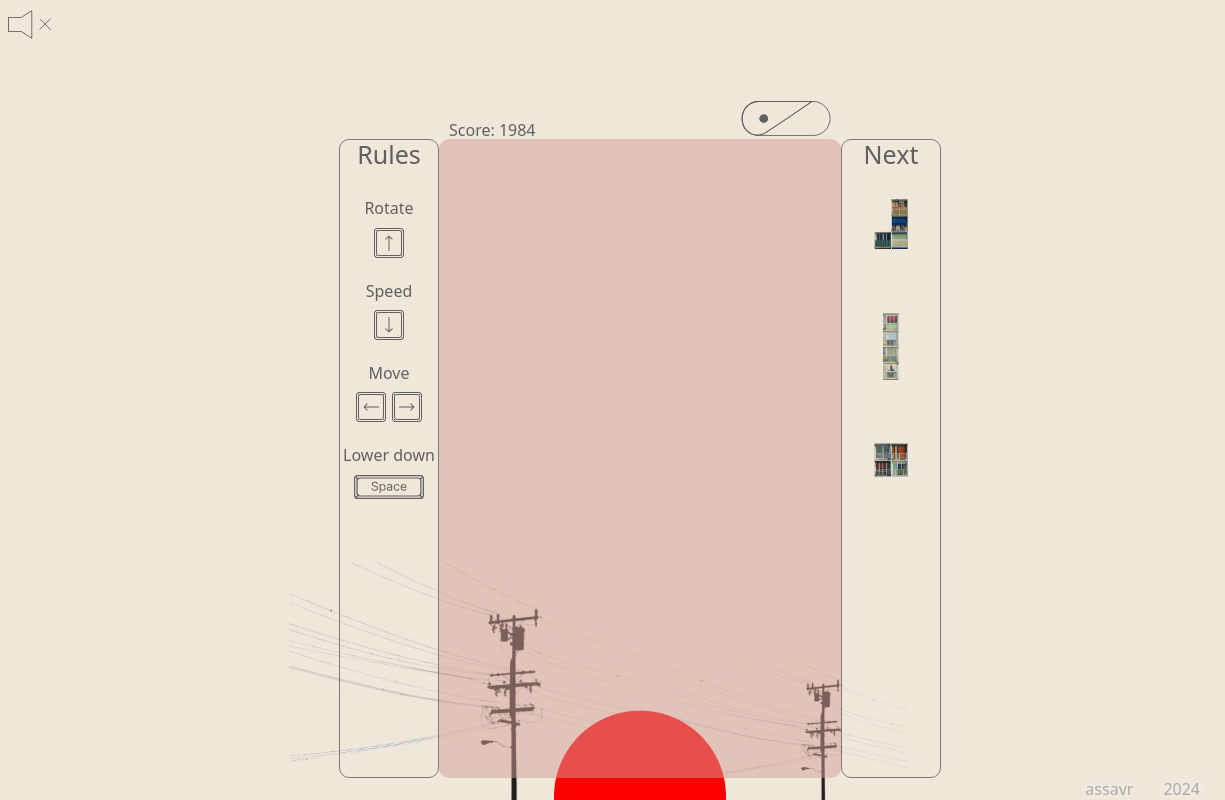
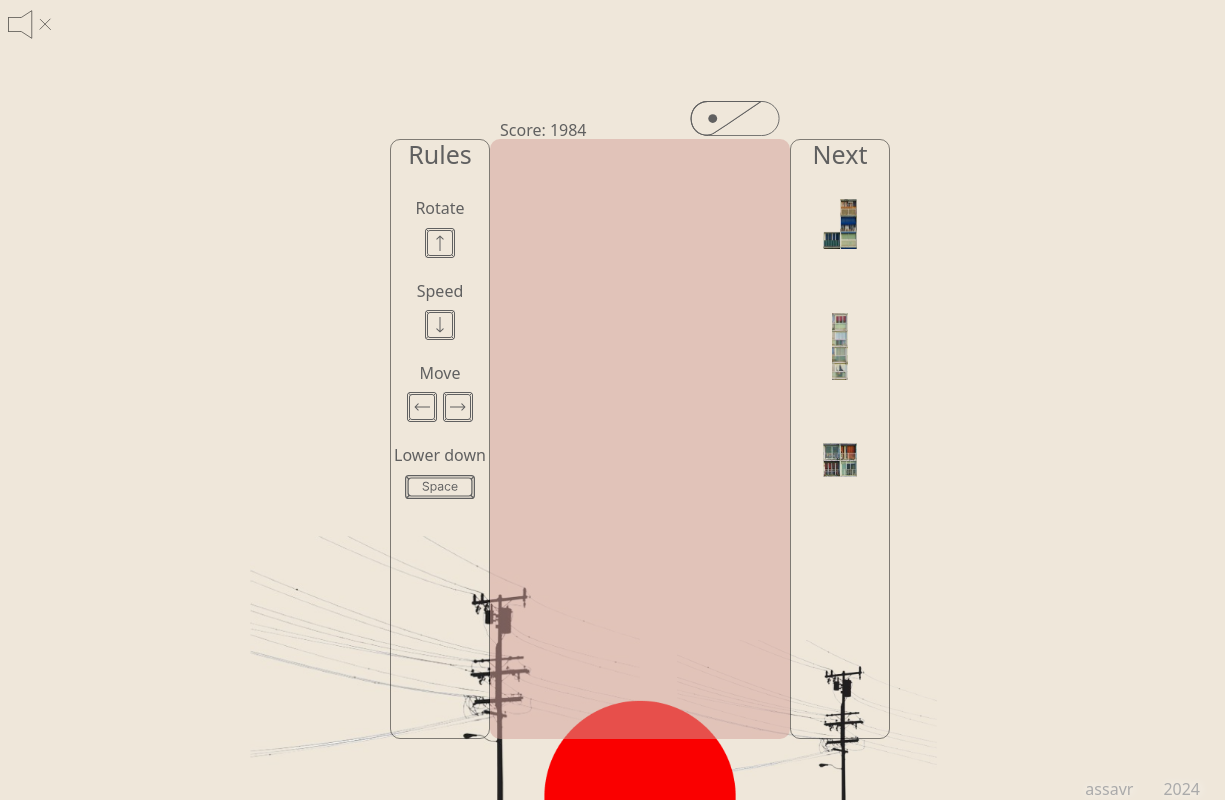
Before and after one commit to savryna/tetris-game, a website built with Vite: page random-game/index.html in a window 1280 px wide. Shown: the full height of the page, 0-1225 px from the left. Built offline with nearby package versions, Linux system fonts and the light colour scheme.

Commit message:
feat: add adaptive

```diff
--- a/random-game/index.html
+++ b/random-game/index.html
@@ -3,8 +3,9 @@
   <head>
     <meta charset="UTF-8" />
     <meta name="viewport" content="width=device-width, initial-scale=1.0" />
+    <link rel="icon" type="image/svg+xml" href="./src/img/svg/favicon.svg" />
     <link rel="stylesheet" href="./src/style/style.css" />
-    <title>Document</title>
+    <title>Tetris</title>
   </head>
   <body class="body">
     <div class="header">
--- a/random-game/src/style/style.css
+++ b/random-game/src/style/style.css
@@ -69,7 +69,7 @@ ul {
 }
 
 .main-top {
-  width: 402px;
+  width: 400px;
   display: flex;
   justify-content: space-between;
   align-items: flex-end;
@@ -95,6 +95,7 @@ ul {
 .main-rules,
 .main-next {
   width: 100px;
+  height: 680px;
   border: 1px solid rgba(0, 0, 0, 0.47);
   border-radius: 10px;
   text-align: center;
@@ -140,7 +141,8 @@ ul {
 }
 
 .main-game {
-  width: 402px;
+  width: 400px;
+  height: 680px;
   background: rgba(211, 159, 151, 0.497);
   border-radius: 10px;
 }
@@ -176,3 +178,39 @@ ul {
 .rss img {
   width: 50px;
 }
+
+@media screen and (width <= 1440px) {
+  .body {
+    background-size: cover;
+  }
+
+  .main-rules,
+  .main-next {
+    height: 600px;
+  }
+
+  .main-top {
+    width: 300px;
+  }
+
+  .main-game {
+    width: 300px;
+    height: 600px;
+  }
+}
+
+@media screen and (width <= 1024px) {
+  .main-rules,
+  .main-next {
+    height: 374px;
+  }
+
+  .main-top {
+    width: 220px;
+  }
+
+  .main-game {
+    width: 220px;
+    height: 374px;
+  }
+}
```
Also changed, not shown: random-game/src/img/svg/favicon.svg (added).
